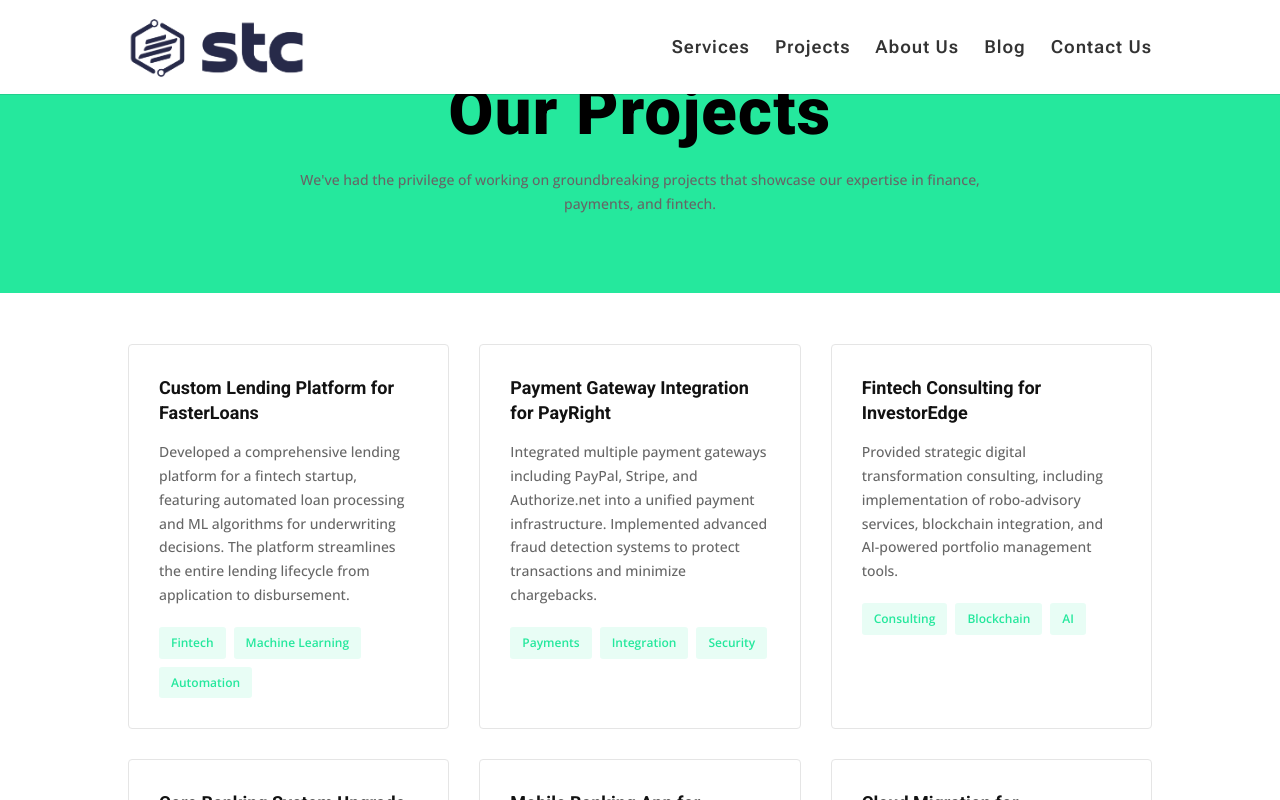
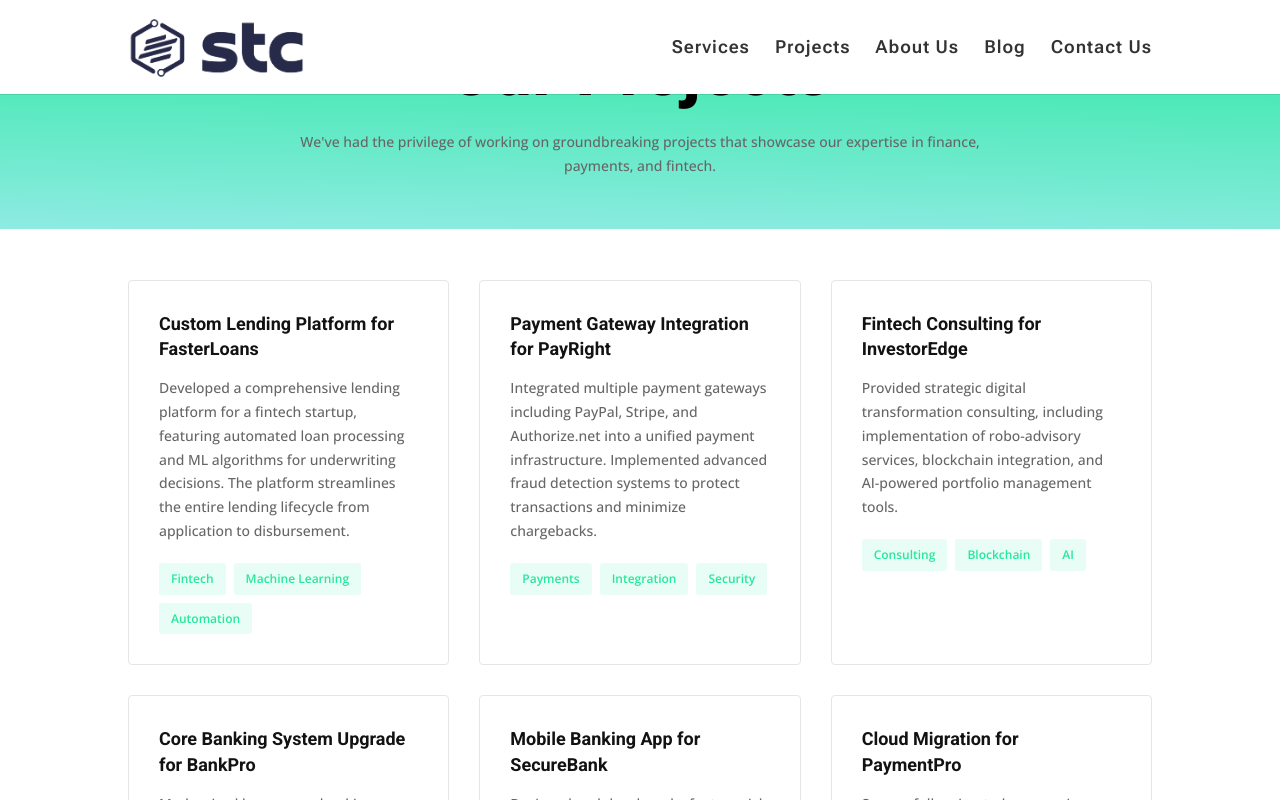
Before and after one commit to sgolli/SophosTC, a Next.js app: page /projects in a window 1280 px wide. Shown: the top 800 px of the page. Built offline with nearby package versions, Linux system fonts and the light colour scheme.

Commit message:
Fix: gradient heroes on subpages, fix title duplications

```diff
--- a/src/app/about/page.tsx
+++ b/src/app/about/page.tsx
@@ -1,7 +1,7 @@
 import type { Metadata } from 'next';
 
 export const metadata: Metadata = {
-  title: 'About Us | Sophos Technology Consultancy LLC',
+  title: 'About Us',
   description: 'Learn about Sophos Technology Consultancy, a UAE-based software development company specializing in finance, payments, and fintech.',
 };
 
@@ -11,8 +11,8 @@
       {/* Hero banner */}
       <section
         style={{
-          backgroundColor: '#25e89d',
-          padding: '76.8px 0',
+          background: 'linear-gradient(1deg, rgb(142, 235, 226) 0%, rgb(37, 232, 157) 100%)',
+          padding: '38.4px 0 51.2px',
         }}
       >
         <div style={{maxWidth:"1080px",width:"80%",margin:"0 auto",textAlign:"center"}}>
--- a/src/app/blog/page.tsx
+++ b/src/app/blog/page.tsx
@@ -45,8 +45,8 @@
       {/* Hero banner */}
       <section
         style={{
-          backgroundColor: '#25e89d',
-          padding: '76.8px 0',
+          background: 'linear-gradient(1deg, rgb(142, 235, 226) 0%, rgb(37, 232, 157) 100%)',
+          padding: '38.4px 0 51.2px',
         }}
       >
         <div style={{maxWidth:"1080px",width:"80%",margin:"0 auto",textAlign:"center"}}>
--- a/src/app/projects/page.tsx
+++ b/src/app/projects/page.tsx
@@ -2,7 +2,7 @@
 import ProjectCard from '@/components/ProjectCard';
 
 export const metadata: Metadata = {
-  title: 'Projects | Sophos Technology Consultancy LLC',
+  title: 'Projects',
   description: 'Explore our portfolio of fintech, banking, and payment solutions.',
 };
 
@@ -51,8 +51,8 @@
       {/* Hero banner */}
       <section
         style={{
-          backgroundColor: '#25e89d',
-          padding: '76.8px 0',
+          background: 'linear-gradient(1deg, rgb(142, 235, 226) 0%, rgb(37, 232, 157) 100%)',
+          padding: '38.4px 0 51.2px',
         }}
       >
         <div style={{maxWidth:"1080px",width:"80%",margin:"0 auto",textAlign:"center"}}>
```
